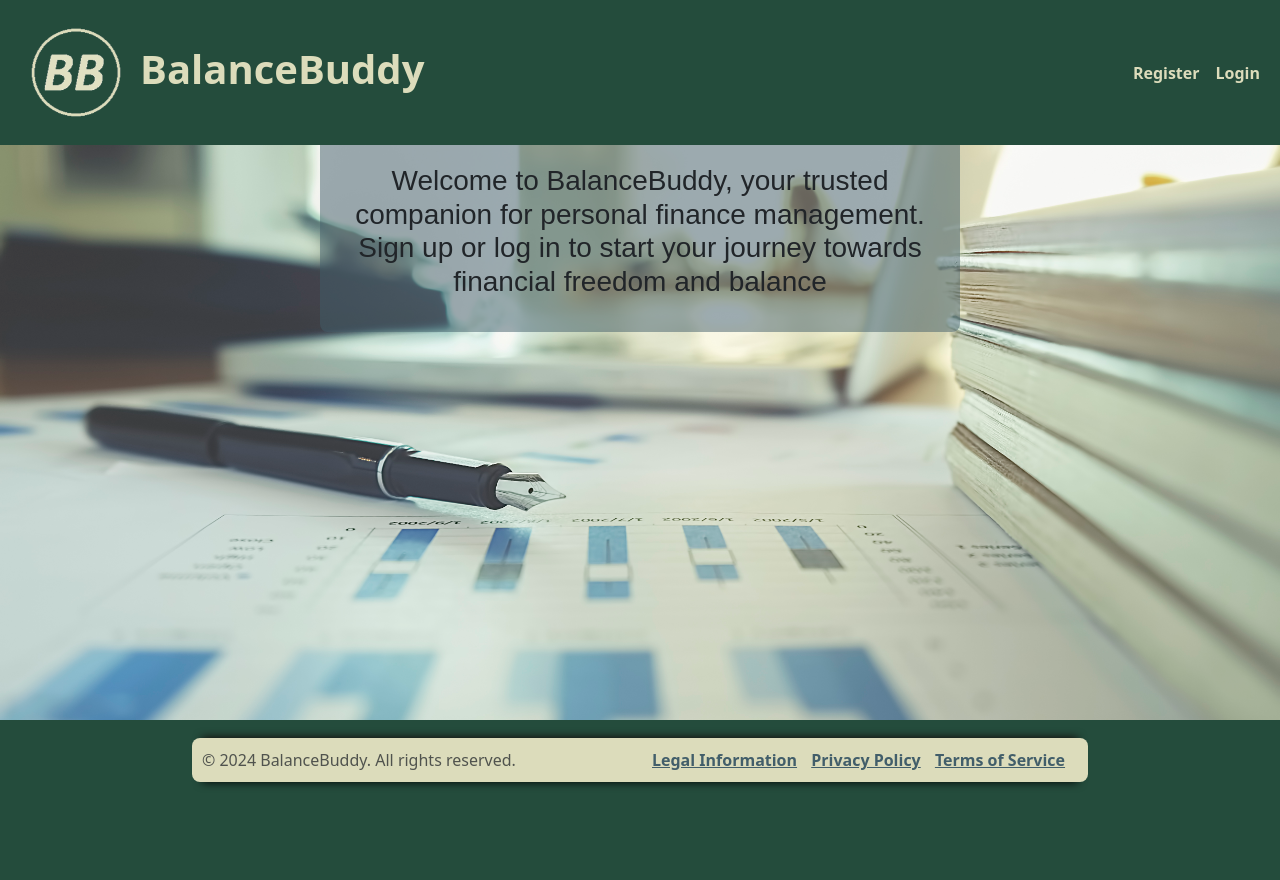
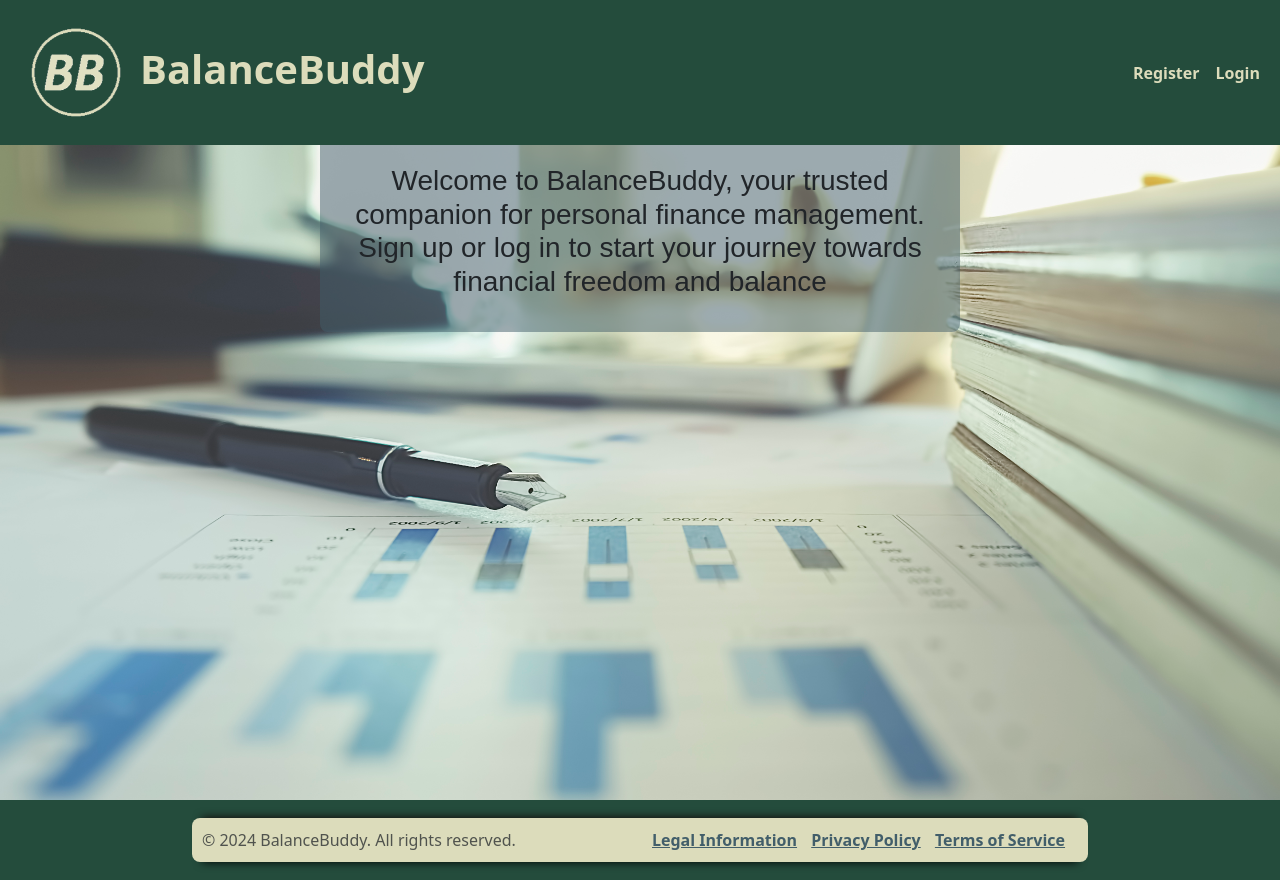
Before and after one commit to douglas86/january-hackathon-team8, a Django app: page / in a window 1280 px wide. Before the commit the page ends 787 px from the top, so only its background shows below. Run offline with Django 5.2, Linux system fonts and the light colour scheme; some libraries are stand-ins or nearby versions.

Commit message:
Un-fixed footer, removed duplicate footer from html

```diff
--- a/static/css/styles.css
+++ b/static/css/styles.css
@@ -469,7 +469,7 @@ form {
 
 /* Footer Styles */
 footer {
-    position: fixed;
+
     bottom: 0;
     width: 100%;
 }
--- a/templates/base.html
+++ b/templates/base.html
@@ -81,20 +81,7 @@
     {% endblock %}
 </main>
 
-<footer class="footer mt-auto py-3 bg-light green-background">
-    <div class="footer-container">
-        <div class="row">
-            <div class="col-md-6">
-                <span class="text-muted">© 2024 BalanceBuddy. All rights reserved.</span>
-            </div>
-            <div class="col-md-6 text-right">
-                <a href="#" class="text-muted" style="margin-right:10px;">Legal Information</a>
-                <a href="#" class="text-muted" style="margin-right:10px;">Privacy Policy</a>
-                <a href="#" class="text-muted">Terms of Service</a>
-            </div>
-        </div>
-    </div>
-</footer>
+
     <footer class="footer mt-auto py-3 bg-light green-background">
         <div class="footer-container">
             <div class="row">
```
